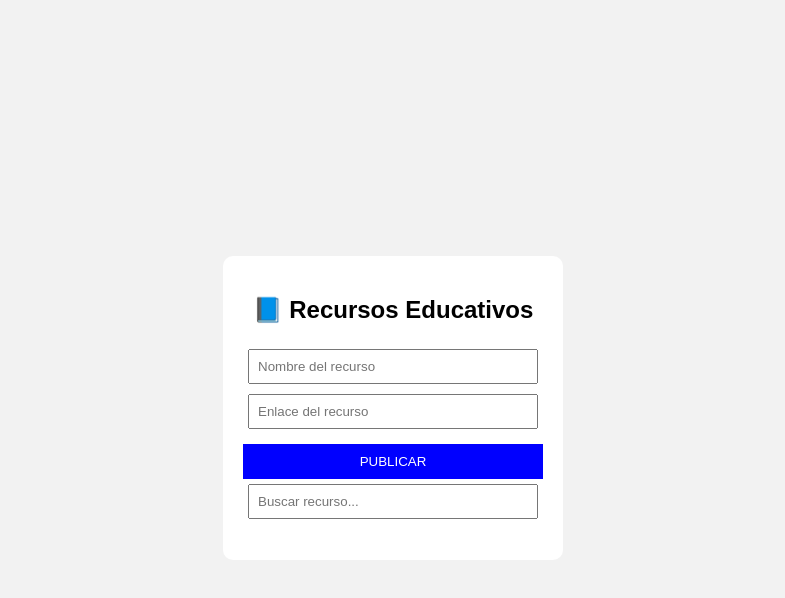
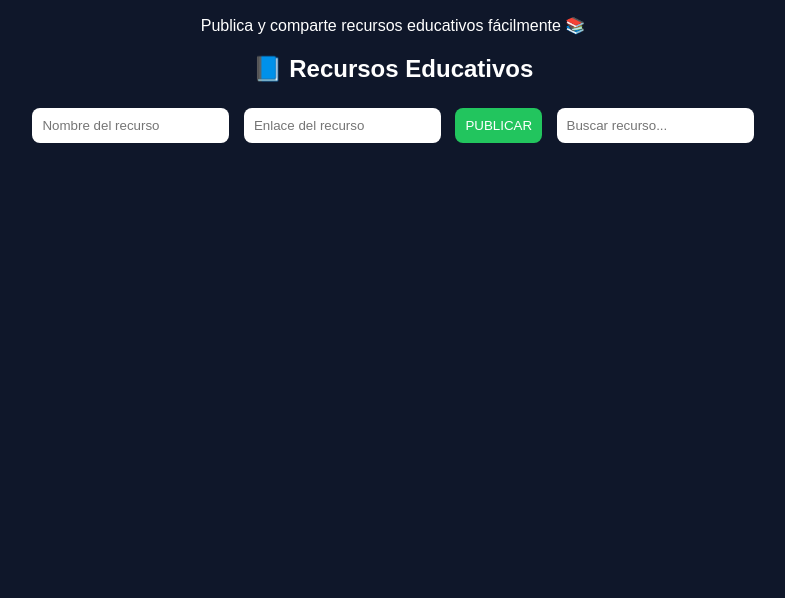
Before and after one commit to kezito-arch/recursos-educativos, a plain HTML site: page index.html in a window 1280 px wide. Shown: the whole page, without its empty margins (247-1032 px from the left). Drawn offline with Linux system fonts and the light colour scheme.

Commit message:
Add files via upload

```diff
--- a/index.html
+++ b/index.html
@@ -3,42 +3,34 @@
 <head>
   <meta charset="UTF-8">
   <title>Recursos Educativos</title>
+  <p>Publica y comparte recursos educativos fácilmente 📚</p>
   <style>
 body {
   font-family: Arial;
-      background: #f2f2f2;
-      display: flex;
-      justify-content: center;
-      align-items: center;
-      height: 100vh;
-    }
-
-    .contenedor {
-      background: white;
-      padding: 20px;
-      border-radius: 10px;
-      width: 300px;
+  background: #0f172a;
+  color: white;
   text-align: center;
 }
 
-    input {
-      width: 90%;
-      padding: 8px;
+input, button {
+  padding: 10px;
   margin: 5px;
+  border-radius: 8px;
+  border: none;
 }
 
 button {
-      background: blue;
+  background: #22c55e;
   color: white;
-      padding: 10px;
-      border: none;
-      width: 100%;
-      margin-top: 10px;
+  cursor: pointer;
 }
 
-    ul {
-      margin-top: 15px;
-      text-align: left;
+button:hover {
+  background: #16a34a;
+}
+
+li {
+  margin: 10px;
 }
 </style>
 </head>
```
Lines whose indentation alone changed are shown as unchanged.
